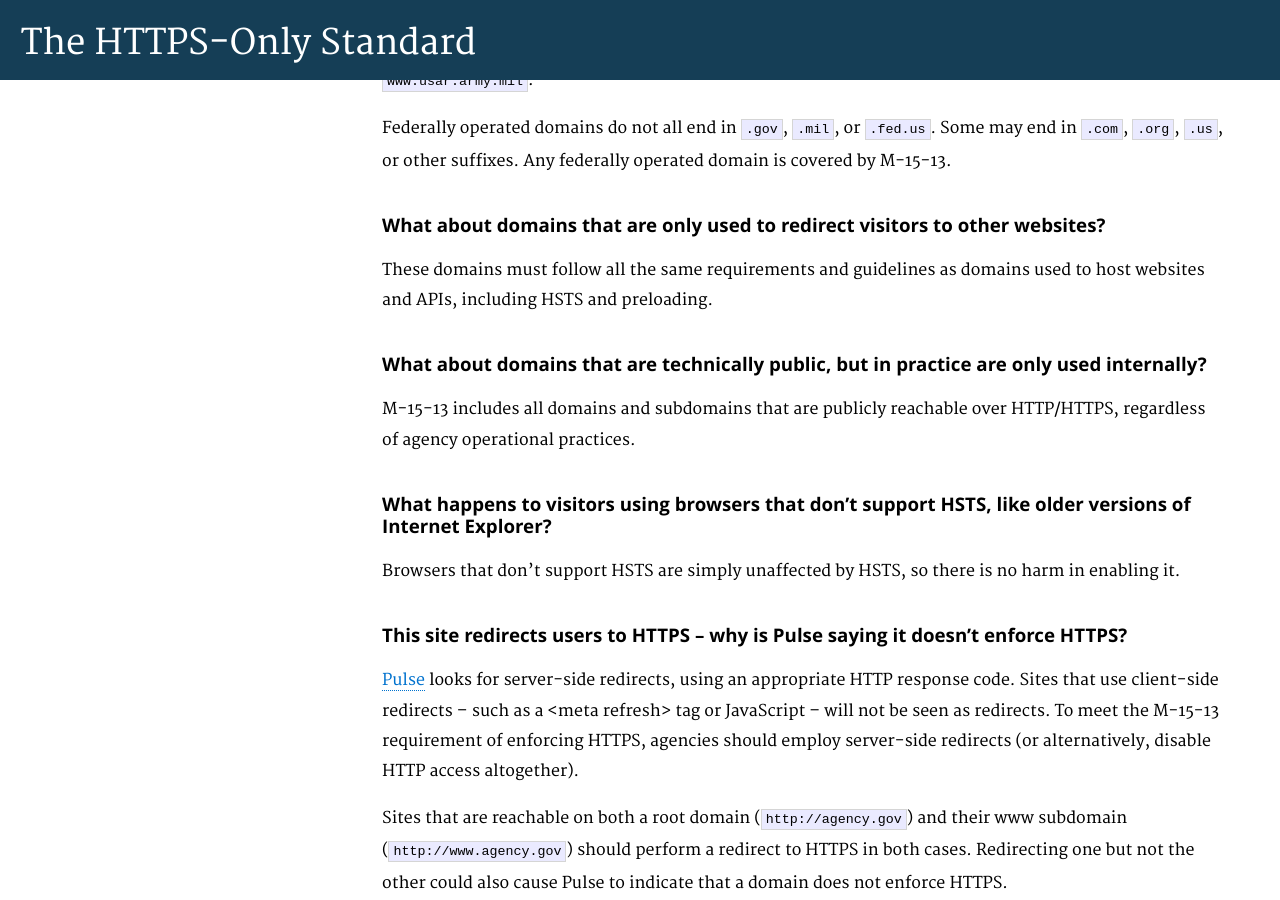
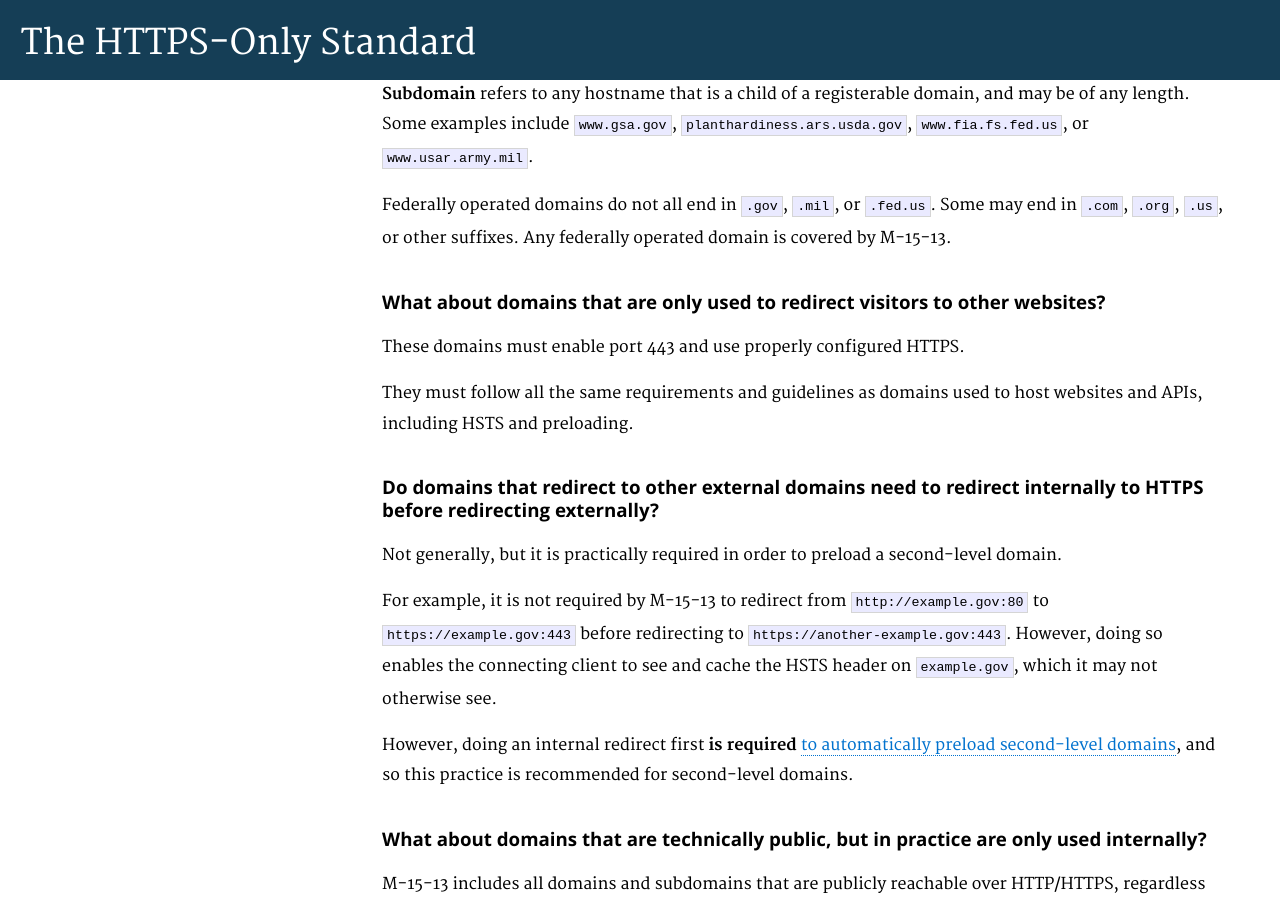
Before and after one commit to GSA/https, a Jekyll site: the page built from pages/guide.md, in a window 1280 px wide and 900 px high, scrolled down 3651 px. Built offline with Jekyll 4.4.1, drawn with Linux system fonts in a browser that asks for light colours; Markdown is read by kramdown in place of the engine named in the settings; some of the changed text lies outside the part shown.

Commit message:
Update guide.md to clarify redirect requirements (#224)
* Update guide.md

Make explicit the expectations for redirect domains and explain that redirect domains need not (but might want to) redirect internally to the https:// version first.

* some rewording, and adds ToC link

```diff
--- a/pages/guide.md
+++ b/pages/guide.md
@@ -18,6 +18,7 @@ This page provides implementation guidance for agencies by the White House Offic
   * [Do I need to shut off port 80?](#do-i-need-to-shut-off-port-80%3f)
   * [What does "all Federal agency domains or subdomains" include?](#what-does-"all-federal-agency-domains-or-subdomains"-include%3f)
   * [What about domains that are only used to redirect visitors to other websites?](#what-about-domains-that-are-only-used-to-redirect-visitors-to-other-websites%3f)
+  * [Do domains that redirect to other external domains need to redirect internally to HTTPS before redirecting externally?](#do-domains-that-redirect-to-other-external-domains-need-to-redirect-internally-to-https-before-redirecting-externally%3f)
   * [What about domains that are technically public, but in practice are only used internally?](#what-about-domains-that-are-technically-public,-but-in-practice-are-only-used-internally%3f)
   * [What happens to visitors using browsers that don&rsquo;t support HSTS, like older versions of Internet Explorer?](#what-happens-to-visitors-using-browsers-that-don't-support-hsts,-like-older-versions-of-internet-explorer%3f)
   * [This site redirects users to HTTPS -- why is Pulse saying it doesn't enforce HTTPS?](#this-site-redirects-users-to-https----why-is-pulse-saying-it-doesn't-enforce-https%3f)
@@ -106,7 +107,17 @@ Federally operated domains do not all end in `.gov`, `.mil`, or `.fed.us`. Some
 
 ### What about domains that are only used to redirect visitors to other websites?
 
-These domains must follow all the same requirements and guidelines as domains used to host websites and APIs, including HSTS and preloading.
+These domains must enable port 443 and use properly configured HTTPS.
+
+They must follow all the same requirements and guidelines as domains used to host websites and APIs, including HSTS and preloading.
+
+### Do domains that redirect to other external domains need to redirect internally to HTTPS before redirecting externally?
+
+Not generally, but it is practically required in order to preload a second-level domain.
+
+For example, it is not required by M-15-13 to redirect from `http://example.gov:80` to `https://example.gov:443` before redirecting to `https://another-example.gov:443`. However, doing so enables the connecting client to see and cache the HSTS header on `example.gov`, which it may not otherwise see.
+
+However, doing an internal redirect first **is required** [to automatically preload second-level domains](https://hstspreload.org/#submission-requirements), and so this practice is recommended for second-level domains.
 
 ### What about domains that are technically public, but in practice are only used internally?
 
```
